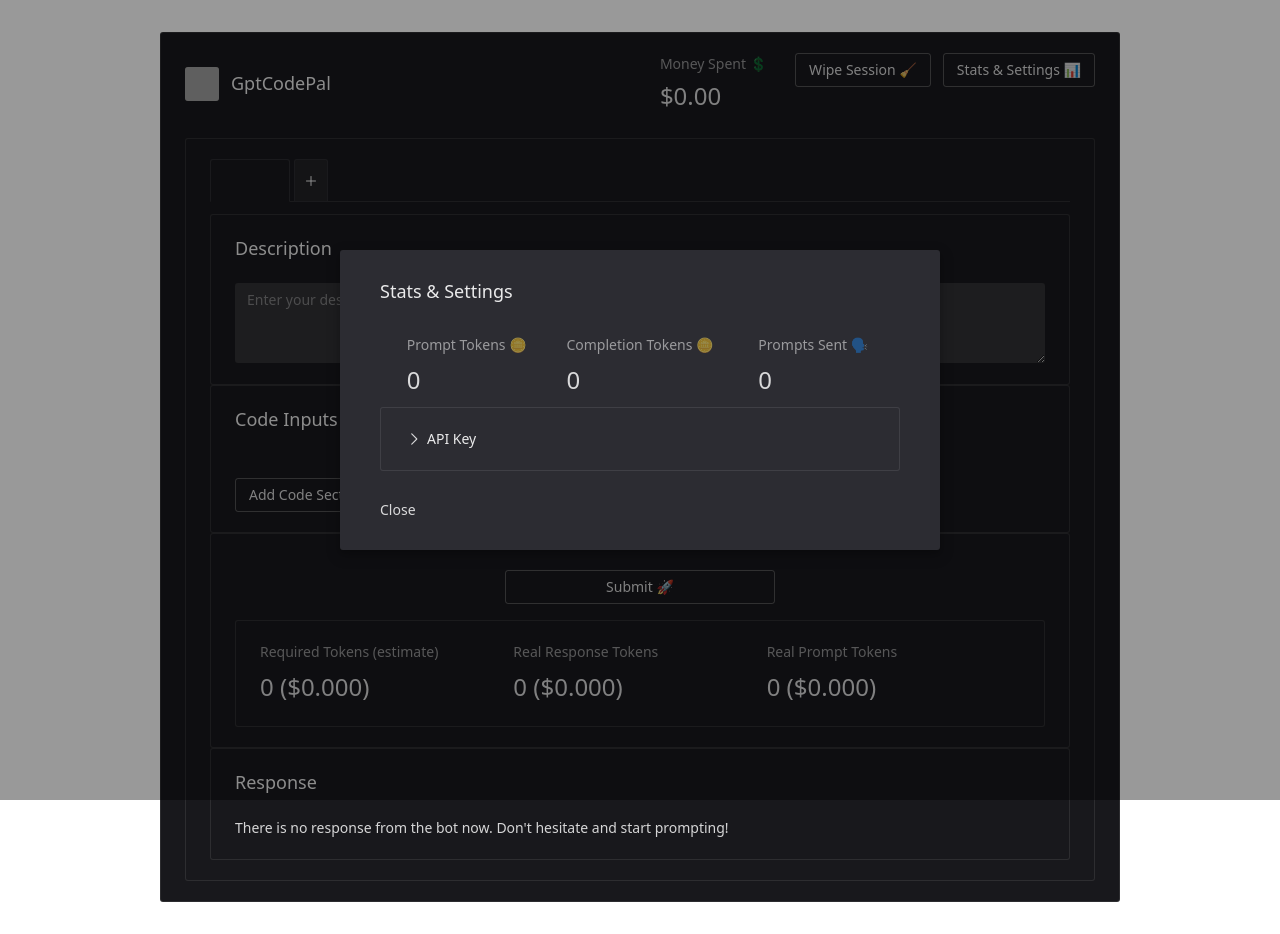
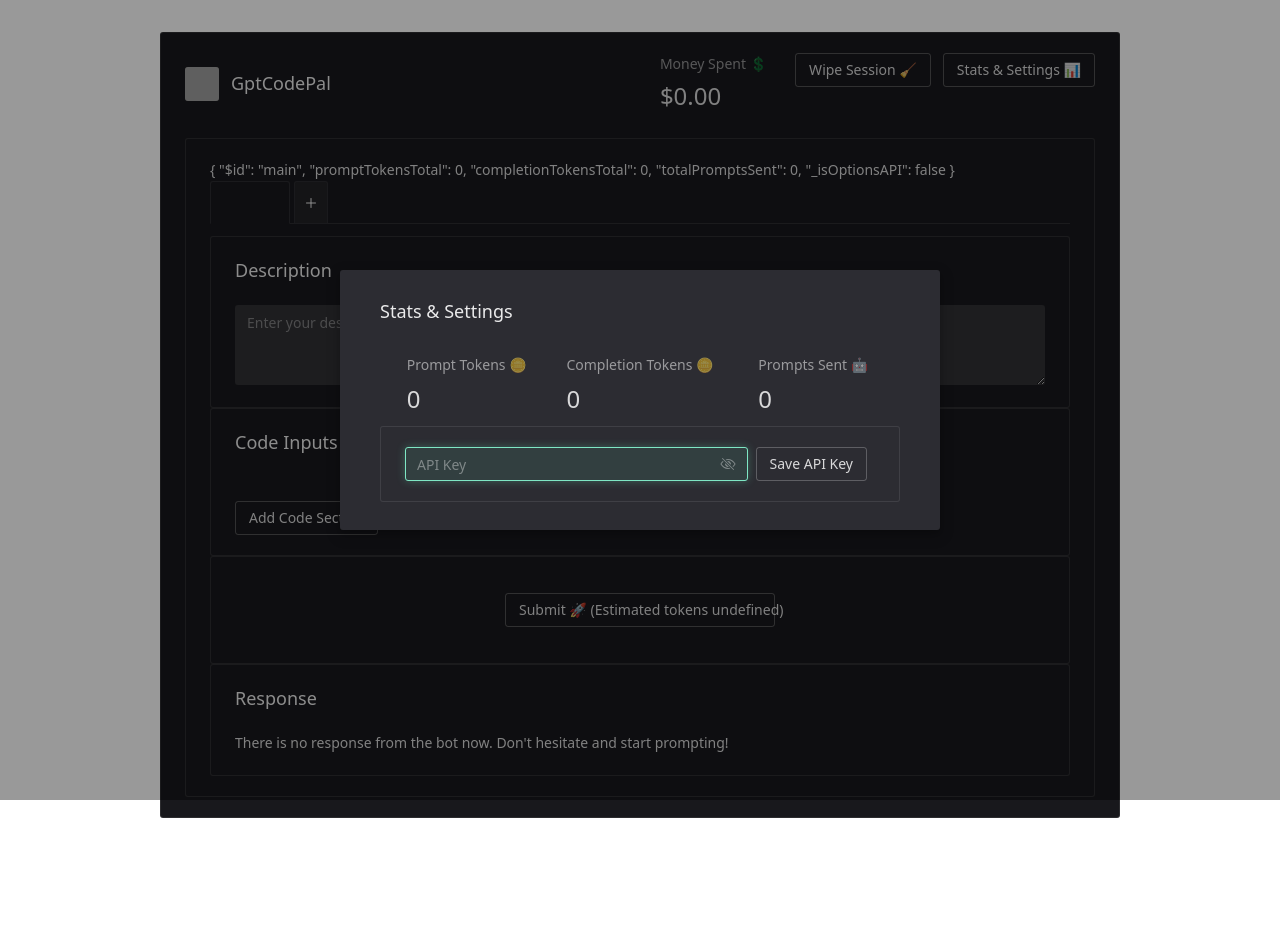
Before and after one commit to petersopko/gptcodepal, a Vue app: page / in a window 1280 px wide. Both pictures are taken after a click on the button "Stats & Settings 📊". After the commit the page ends 850 px from the top, so only its background shows below. Built offline with nearby package versions, Linux system fonts and the light colour scheme; grey boxes are pictures that could not be loaded; what @highlightjs/vue-plugin would draw is missing.

Commit message:
update submit section

```diff
--- a/src/components/StatsSettingsModal.vue
+++ b/src/components/StatsSettingsModal.vue
@@ -3,7 +3,8 @@
         Stats & Settings 📊
     </n-button>
     <n-modal v-model:show="showModal">
-        <n-card style="width: 600px" title="Stats & Settings" :bordered="false" size="huge" role="dialog" aria-modal="true">
+        <n-card style=" width: 600px" title="Stats & Settings" :bordered="false" size="huge" role="dialog"
+            aria-modal="true">
             <n-grid class="mb-2" cols="3">
                 <n-gi class="flex justify-center">
                     <n-statistic label="Prompt Tokens 🪙" :value="promptTokensTotal" />
@@ -12,19 +13,10 @@
                     <n-statistic label="Completion Tokens 🪙" :value="completionTokensTotal" />
                 </n-gi>
                 <n-gi class="flex justify-center items-center">
-                    <n-statistic label="Prompts Sent 🗣️" :value="totalPromptsSent" />
+                    <n-statistic label="Prompts Sent 🤖" :value="totalPromptsSent" />
                 </n-gi>
             </n-grid>
-            <n-card>
-                <n-collapse>
-                    <n-collapse-item title="API Key">
-                        <ApiKeyInput @save-api-key="saveApiKey" />
-                    </n-collapse-item>
-                </n-collapse>
-            </n-card>
-            <template #footer>
-                Close
-            </template>
+            <ApiKeyInput @save-api-key="saveApiKey" />
         </n-card>
     </n-modal>
 </template>
--- a/src/components/SubmitCard.vue
+++ b/src/components/SubmitCard.vue
@@ -1,32 +1,13 @@
 <template>
     <n-card>
         <div class="flex justify-center">
-            <n-button class="w-1/3 mt-4 mb-4" @click="submitPrompt">Submit 🚀</n-button>
+            <n-button class="w-1/3 mt-4 mb-4" @click="submitPrompt">Submit 🚀 {{ `(Estimated tokens
+                            ${tokenCount})` }}</n-button>
         </div>
-        <n-card>
-            <TokenEstimations :tokenCount="tokenCount" :responseTokens="responseTokens" :promptTokens="promptTokens" />
-        </n-card>
     </n-card>
 </template>
 
 <script setup>
-import TokenEstimations from './TokenEstimations.vue';
-const emit = defineEmits(["submit"]);
-
-const props = defineProps({
-    tokenCount: {
-        type: Number,
-        required: true,
-    },
-    responseTokens: {
-        type: Number,
-        default: 0,
-    },
-    promptTokens: {
-        type: Number,
-        required: false,
-    },
-});
 
 // emit submit prompt
 const submitPrompt = () => {
--- a/src/composables/useTokenCount.js
+++ b/src/composables/useTokenCount.js
@@ -15,7 +15,7 @@
   // Function to fetch token count from description and codeInputs
   function fetchTokenCount() {
     // Build a string combining description and code inputs
-    const text = `${description.value}${codeInputs.value
+    const text = `${description}${codeInputs
       .map((chunk) => `\n${chunk.name}\n\`\`\`${chunk.code}\`\`\``)
       .join("")}`;
 
--- a/src/views/Interface.vue
+++ b/src/views/Interface.vue
@@ -4,6 +4,7 @@
       <Loader :loading="loading" />
       <PageHeader class="mb-6" />
       <n-card>
+        {{ statsStore }}
         <Tabs />
         <TextInput v-model.value="tabsStore.activeTab.description" placeholder="Enter your description"
           :activeTab="activeTabIndex" @update:model-value="tabsStore.updateDescription($event)" />
@@ -29,15 +30,17 @@
 import PageHeader from "../components/PageHeader.vue";
 import SubmitCard from "../components/SubmitCard.vue";
 import { useTabsStore } from "../../store/tabsStore.js";
+import { useStatsStore } from "../../store/statsStore";
 
 const tabsStore = useTabsStore();
+const statsStore = useStatsStore();
 
 const apiKey = ref(localStorage.getItem("openai_api_key") || "");
 
-const description = ref("");
 
 const codeInputs = ref(tabsStore.activeTab.codeInputs);
-const { tokenCount } = useTokenCount(description, codeInputs);
+const description = ref(tabsStore.activeTab.description);
+const { tokenCount } = useTokenCount(description.value, codeInputs.value);
 
 const { submitPrompt, response, loading, promptTokens, responseTokens } = useSubmitPrompt(
   apiKey,
```
